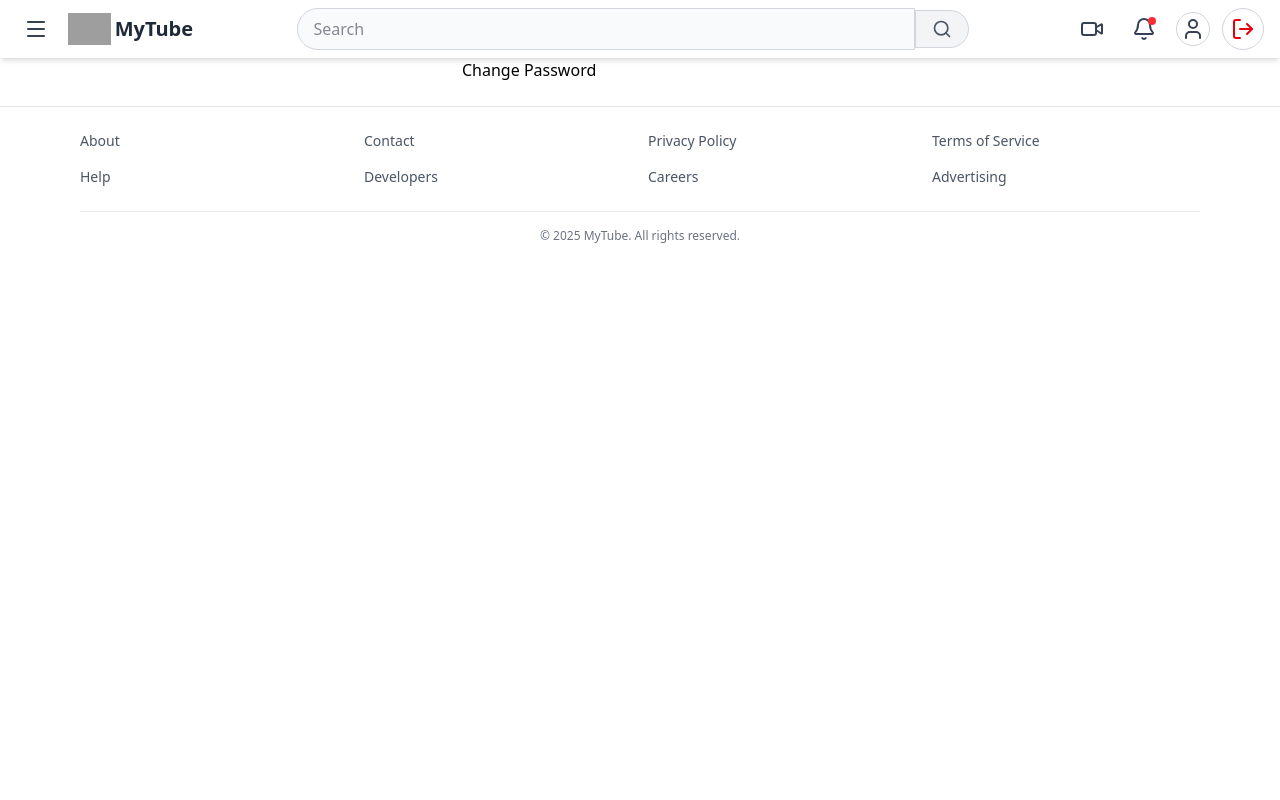
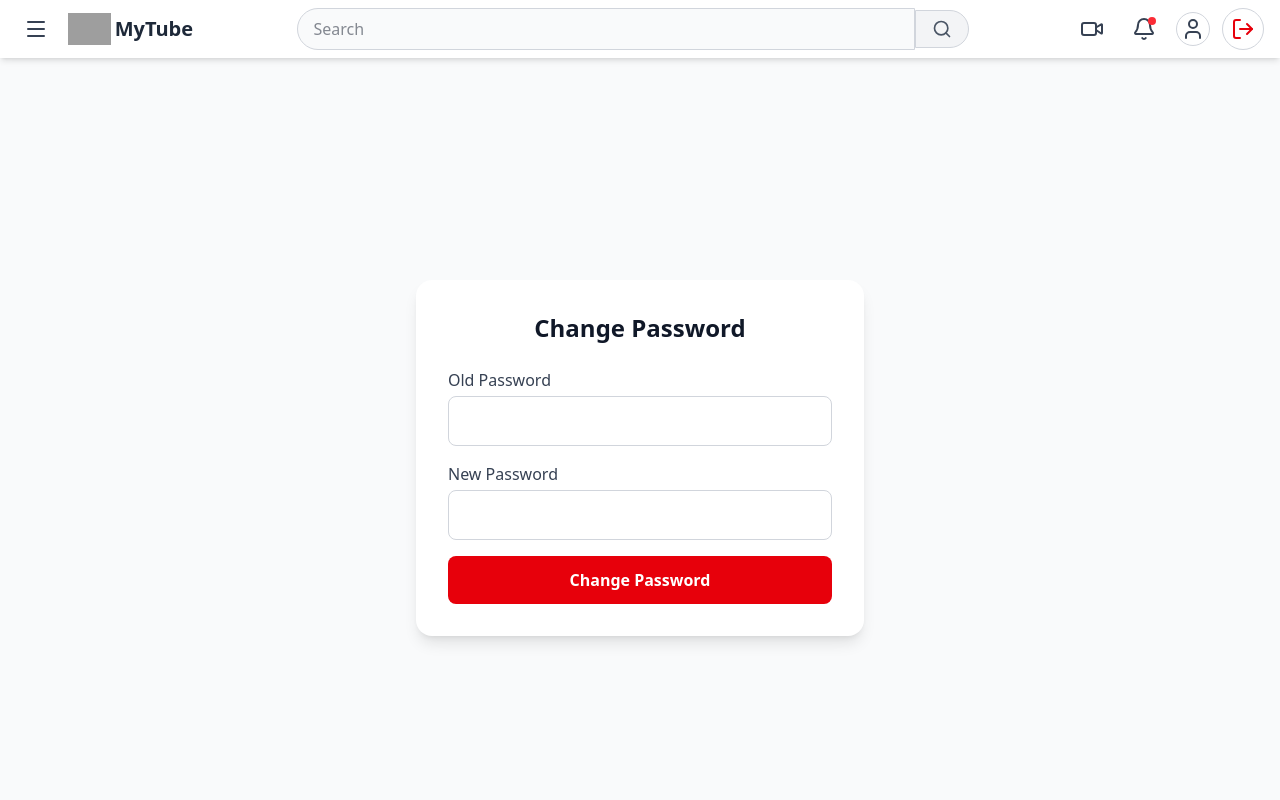
Before and after one commit to hemantrayte/0VideoApp-Backend, a React (Vite) app in the folder frontend/: page /user/update/password in a window 1280 px wide. Shown: the top 800 px of the page. Built offline with nearby package versions, Linux system fonts and the light colour scheme; grey boxes are pictures that could not be loaded.

Commit message:
add tailwind css to change password

```diff
--- a/frontend/src/pages/user/ChangePassword.jsx
+++ b/frontend/src/pages/user/ChangePassword.jsx
@@ -1,57 +1,109 @@
-import React, { useState } from 'react'
-import api from '../../Api/api'
-import { useNavigate } from 'react-router-dom';
+import React, { useState } from "react";
+import api from "../../Api/api";
+import { useNavigate } from "react-router-dom";
 
 const ChangePassword = () => {
+  const navigate = useNavigate();
 
-  const navigate = useNavigate()
-
-  const [Password, SetPassword] = useState({
-    oldPassword:"",
-    newPassword:""
+  const [passwords, setPasswords] = useState({
+    oldPassword: "",
+    newPassword: "",
   });
 
-  const [message, setMessage] = useState()
+  const [message, setMessage] = useState("");
+  const [isError, setIsError] = useState(false);
 
-  const handleInputChange = async(e) => {
-    SetPassword({
-      ...Password,
-      [e.target.name]:e.target.value
-    })
-  }
+  const handleInputChange = (e) => {
+    setPasswords({
+      ...passwords,
+      [e.target.name]: e.target.value,
+    });
+  };
 
+  const handleSubmitPassword = async (e) => {
+    e.preventDefault();
+    try {
+      const response = await api.post("/users/change-password", passwords, {
+        headers: { "Content-Type": "application/json" },
+      });
 
-  const handleSubmitPassword = async(e) => {
-    e.preventDefault()
-    try {
-      const response = await api.post("/users/change-password", Password, {
-        headers: { "Content-Type": "application/json" },
-      })
-      setMessage(response.data.message || "User Password change successfully!");
-      alert("User Password change successfully!")
-      navigate("/user/current-user");
+      setMessage(response.data.message || "Password changed successfully!");
+      setIsError(false);
+
+      // redirect after short delay
+      setTimeout(() => {
+        navigate("/user/current-user");
+      }, 1500);
     } catch (error) {
-
-      setMessage(error.response?.data?.message || "Failed to update avatar");
-      alert(error.response.data.message)
-      console.log(error.response.data.message)
+      const errMsg =
+        error.response?.data?.message || "Error while changing password";
+      setMessage(errMsg);
+      setIsError(true);
     }
-  }
-
+  };
 
   return (
-    <div>
-      <form onSubmit={handleSubmitPassword}>
-        <input type="text"
-        onChange={handleInputChange}
-         value={Password.oldPassword} name='oldPassword' />
-        <input type="text"
-        onChange={handleInputChange}
-        value={Password.newPassword} name='newPassword' />
-        <button>Change Password</button>
-      </form>
+    <div className="flex justify-center items-center min-h-screen bg-gray-50 dark:bg-gray-900">
+      <div className="bg-white dark:bg-gray-800 shadow-lg rounded-2xl p-8 w-full max-w-md">
+        <h2 className="text-2xl font-bold text-gray-900 dark:text-white text-center mb-6">
+          Change Password
+        </h2>
+
+        {/* ✅ Message Display */}
+        {message && (
+          <div
+            className={`mb-4 text-center font-medium p-2 rounded-lg ${
+              isError
+                ? "text-red-600 bg-red-100 dark:bg-red-900 dark:text-red-300"
+                : "text-green-600 bg-green-100 dark:bg-green-900 dark:text-green-300"
+            }`}
+          >
+            {message}
+          </div>
+        )}
+
+        <form onSubmit={handleSubmitPassword} className="space-y-4">
+          {/* Old Password */}
+          <div>
+            <label className="block text-gray-700 dark:text-gray-300 mb-1">
+              Old Password
+            </label>
+            <input
+              type="password"
+              onChange={handleInputChange}
+              value={passwords.oldPassword}
+              name="oldPassword"
+              required
+              className="w-full p-3 border border-gray-300 dark:border-gray-600 rounded-lg focus:outline-none focus:ring-2 focus:ring-red-500"
+            />
+          </div>
+
+          {/* New Password */}
+          <div>
+            <label className="block text-gray-700 dark:text-gray-300 mb-1">
+              New Password
+            </label>
+            <input
+              type="password"
+              onChange={handleInputChange}
+              value={passwords.newPassword}
+              name="newPassword"
+              required
+              className="w-full p-3 border border-gray-300 dark:border-gray-600 rounded-lg focus:outline-none focus:ring-2 focus:ring-red-500"
+            />
+          </div>
+
+          {/* Submit Button */}
+          <button
+            type="submit"
+            className="w-full bg-red-600 text-white font-semibold py-3 rounded-lg hover:bg-red-700 transition duration-200"
+          >
+            Change Password
+          </button>
+        </form>
+      </div>
     </div>
-  )
-}
+  );
+};
 
-export default ChangePassword
+export default ChangePassword;
```
